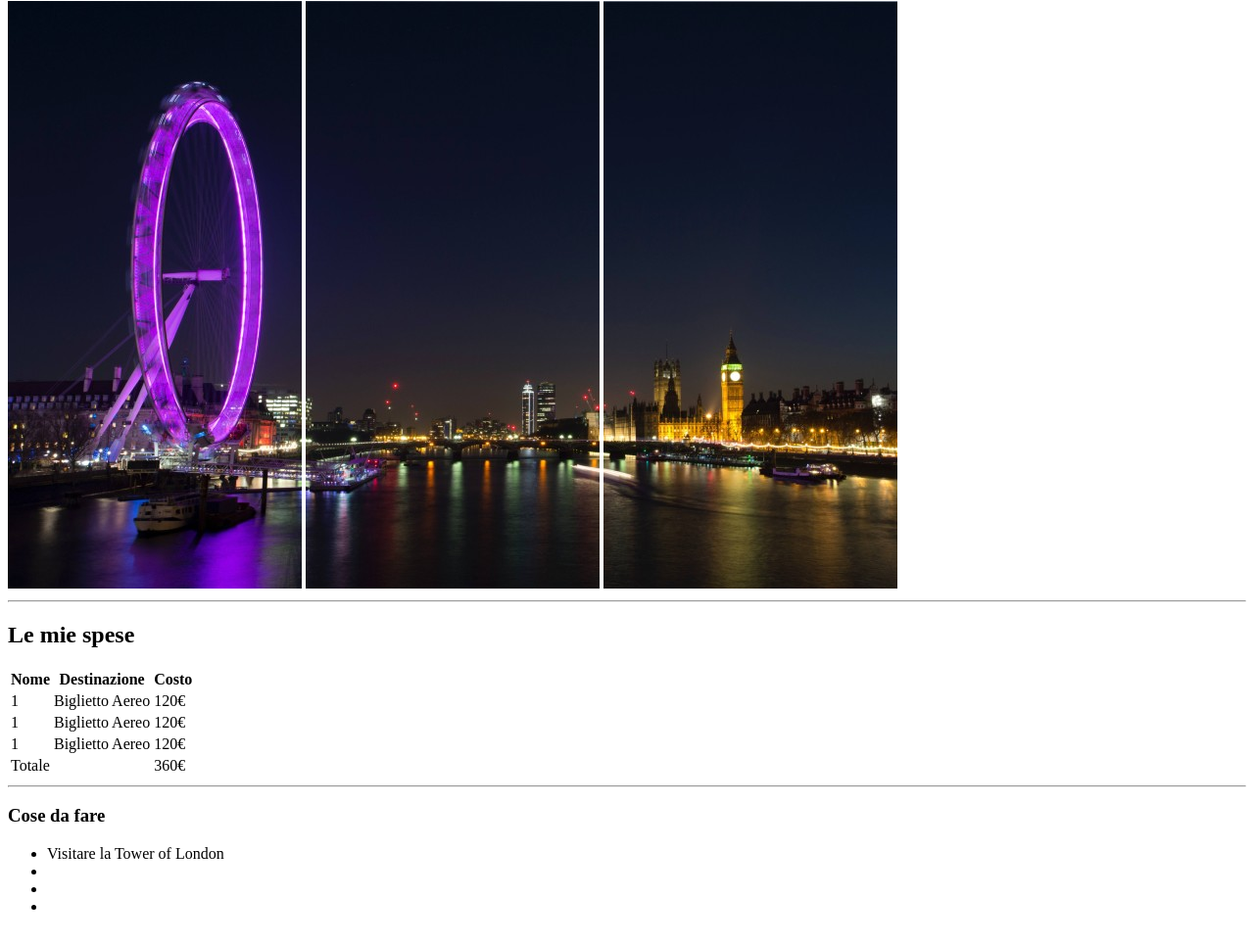
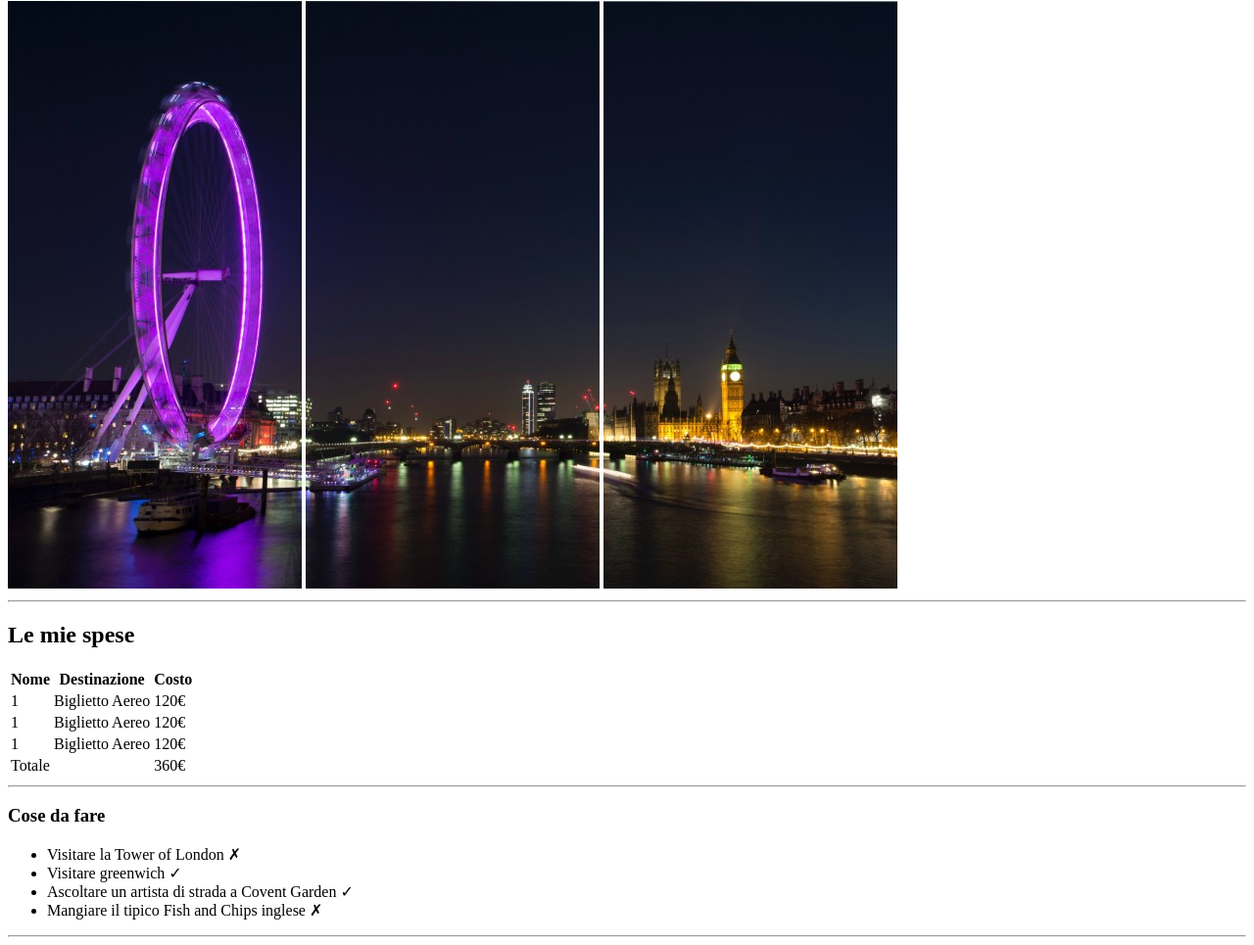
Before and after one commit to AndreaLinza/html-london-trip, a plain HTML site: page index.html in a window 1280 px wide. Shown: the part 79-1044 px from the top of the page at 98% size. Drawn offline with Linux system fonts and the light colour scheme.

Commit message:
Main 1.0

```diff
--- a/index.html
+++ b/index.html
@@ -1,8 +1,10 @@
 <!DOCTYPE html>
 <html>
+
 <head>
     <title>London Trip</title>
 </head>
+
 <body>
 
     <header>
@@ -51,13 +53,18 @@
         <div>
             <h3>Cose da fare</h3>
             <ul>
-                <li>Visitare la Tower of London </li>
-                <li></li>
-                <li></li>
-                <li></li>
+                <li>Visitare la Tower of London &#10007;</li>
+                <li>Visitare greenwich &#10003;</li>
+                <li>Ascoltare un artista di strada a Covent Garden &#10003;</li>
+                <li>Mangiare il tipico Fish and Chips inglese &#10007;</li>
             </ul>
         </div>
+
+        <hr>
+
+        <div></div>
     </main>
 
 </body>
+
 </html>
```
